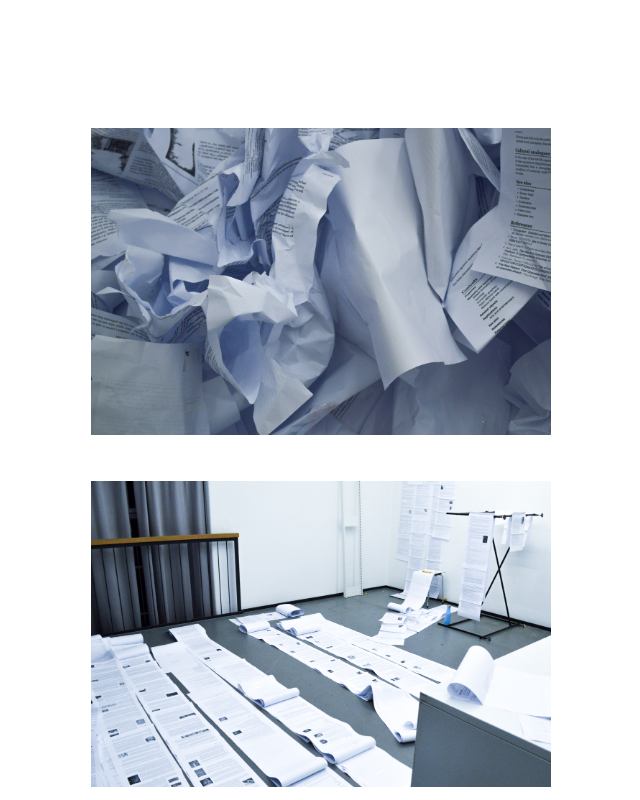
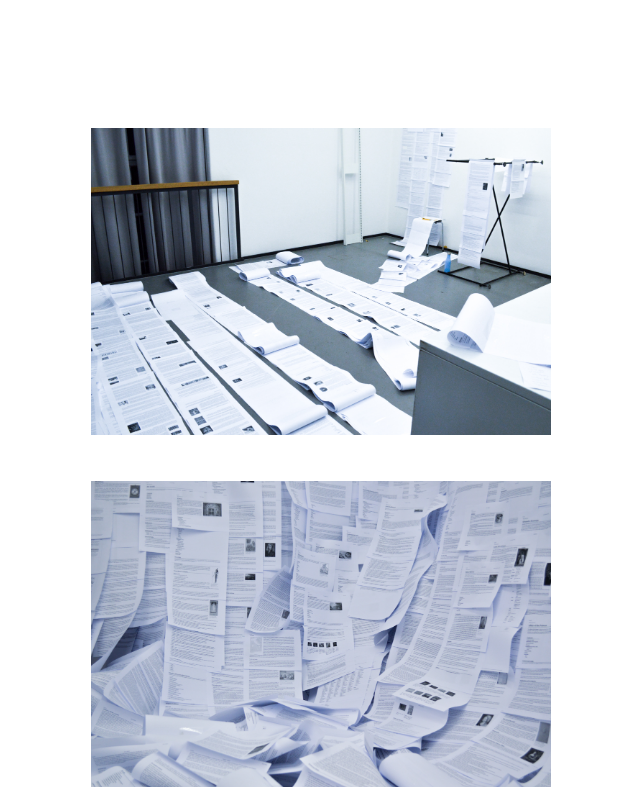
Before and after one commit to UlysseCorbeil/site-jez, a React (Create React App) app: page / in a window 1280 px wide. Shown: the part 5140-5940 px from the top of the page, without its empty margins (319-959 px from the left). Built offline with nearby package versions, Linux system fonts and the light colour scheme.

Commit message:
swithc image order

```diff
--- a/src/components/Home.js
+++ b/src/components/Home.js
@@ -92,7 +92,7 @@ class Home extends Component {
         />
 
         <Project
-            images={ [wiki3, wiki1, wiki2] }
+            images={ [wiki1, wiki2, wiki3] }
             description={
               [
                 "Material : Wikipedia articles ",
```
